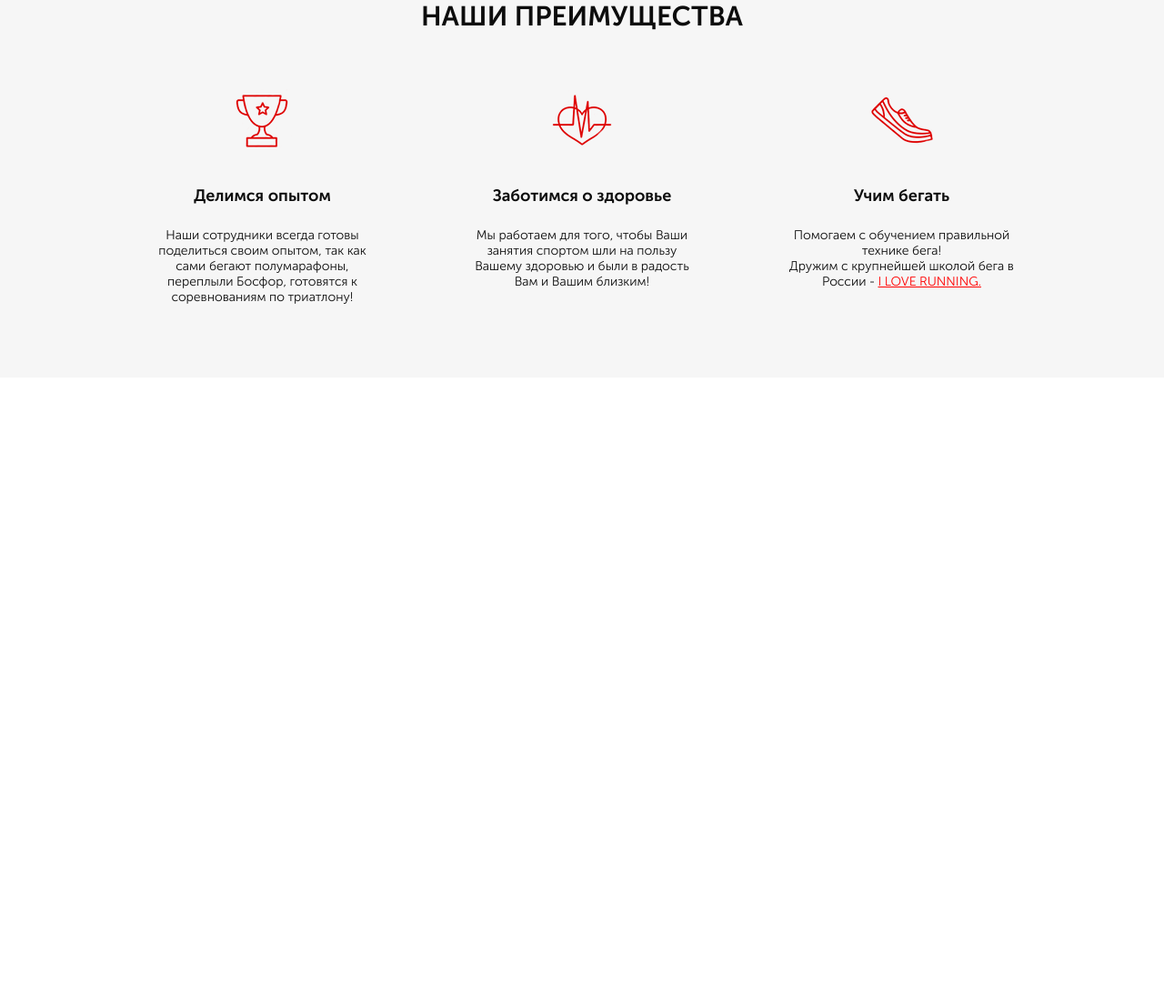
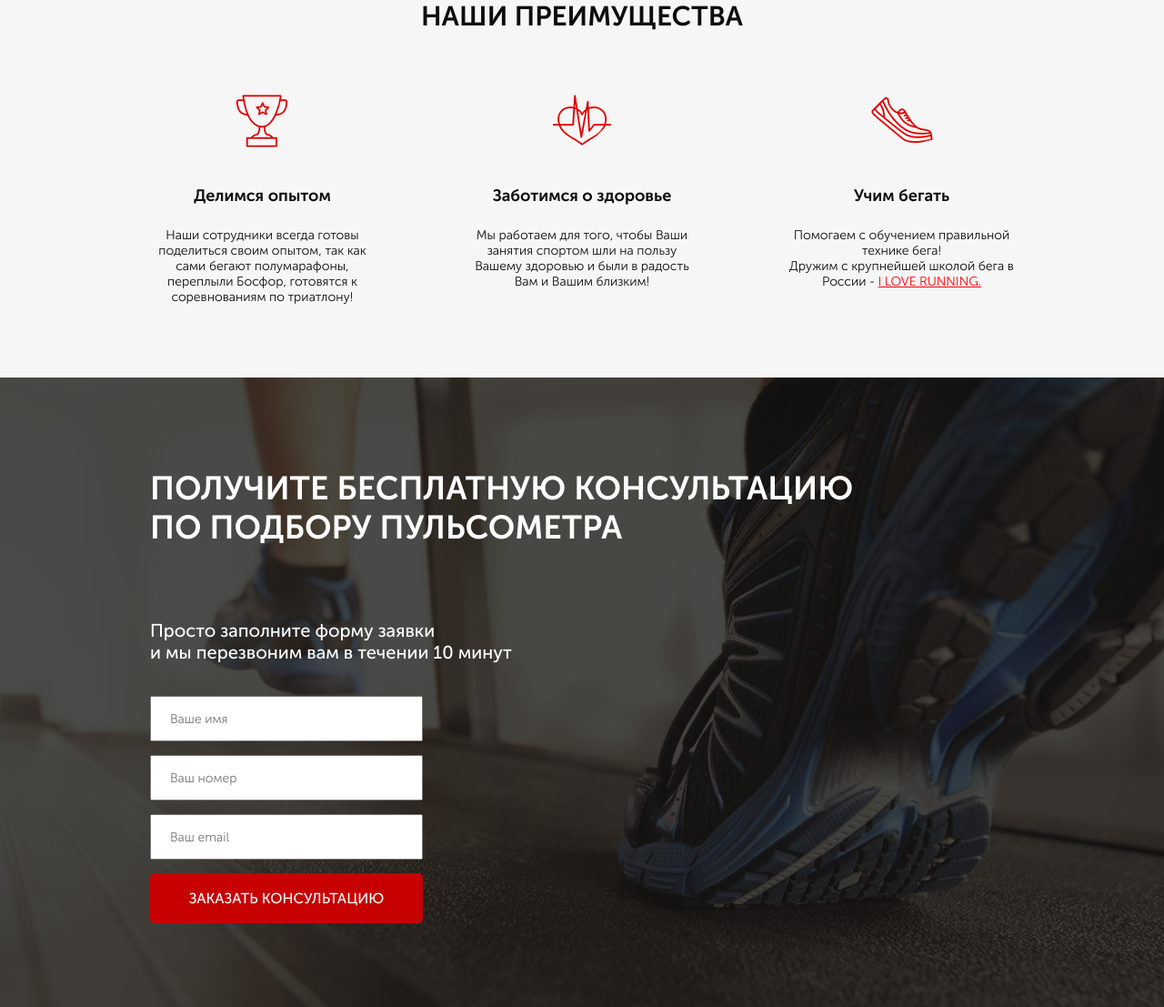
Before and after one commit to mashok-mo/pulsometer, a website: page src/index.html in a window 1280 px wide. Shown: the part 726-1833 px from the top of the page at 91% size. Before the commit the page ends 1141 px from the top, so only its background shows below. Drawn offline with Linux system fonts and the light colour scheme.

Commit message:
Add feed-form

```diff
--- a/src/index.html
+++ b/src/index.html
@@ -77,5 +77,18 @@
             </div>
         </div>
     </div>
+
+    <div class="consultation">
+        <div class="container">
+            <div class="title title_left">Получите бесплатную консультацию<br>по подбору пульсометра</div>
+            <div class="consultation__descr">Просто заполните форму заявки<br>и мы перезвоним вам в течении 10 минут</div>
+            <form action="#" class="feed-form">
+                <input name="text" type="text" placeholder="Ваше имя" required>
+                <input name="number" type="number" placeholder="Ваш номер" required>
+                <input name="email" type="email" placeholder="Ваш email" required>
+                <button class="button button_submit">Заказать консультацию</button>
+            </form>
+        </div>
+    </div>
 </body>
 </html>
--- a/src/sass/blocks/_buttons.sass
+++ b/src/sass/blocks/_buttons.sass
@@ -17,3 +17,7 @@
         width: 300px
         height: 50px
         font-size: 16px
+    &_submit
+        width: 100%
+        height: 55px
+        font-size: 16px
--- /dev/null
+++ b/src/sass/blocks/_consultation.sass
@@ -0,0 +1,10 @@
+.consultation
+    min-height: 680px
+    padding: 100px 0 92px 0
+    background: url('../img/consultation-bg.jpg') center (center/cover) no-repeat
+    &__descr
+        margin-top: 80px
+        color: #ffffff
+        font-size: 20px
+        font-weight: 500
+        line-height: normal
--- /dev/null
+++ b/src/sass/blocks/_forms.sass
@@ -0,0 +1,16 @@
+.feed-form
+    margin-top: 36px
+    display: flex
+    flex-direction: column
+    width: 300px
+    input
+        margin-bottom: 15px
+        height: 50px
+        padding: 0 20px
+        color: #4b4b4b
+        font-size: 14px
+        font-weight: 300
+        &:nth-last-child
+            margin-bottom: 20px
+        &:focus
+            outline: none
--- a/src/sass/blocks/_promo.sass
+++ b/src/sass/blocks/_promo.sass
@@ -1,7 +1,7 @@
 .promo
     min-height: 650px
     padding: 21px 0 93px 0
-    background: url('../../img/main-bg.jpg') center (center/cover) no-repeat
+    background: url('../img/main-bg.jpg') center (center/cover) no-repeat
     &__wrapper
         display: flex
         flex-direction: column
--- a/src/sass/blocks/_titles.sass
+++ b/src/sass/blocks/_titles.sass
@@ -4,3 +4,9 @@
     font-weight: 700
     line-height: 30px
     text-align: center
+    text-transform: uppercase
+    &_left
+        color: #ffffff
+        font-size: 36px
+        line-height: normal
+        text-align: left
--- a/src/sass/style.sass
+++ b/src/sass/style.sass
@@ -12,3 +12,5 @@
 @import 'blocks/buttons'
 @import 'blocks/advantages'
 @import 'blocks/titles'
+@import 'blocks/consultation'
+@import 'blocks/forms'
```
Also changed, not shown: src/css/style.min.css.
